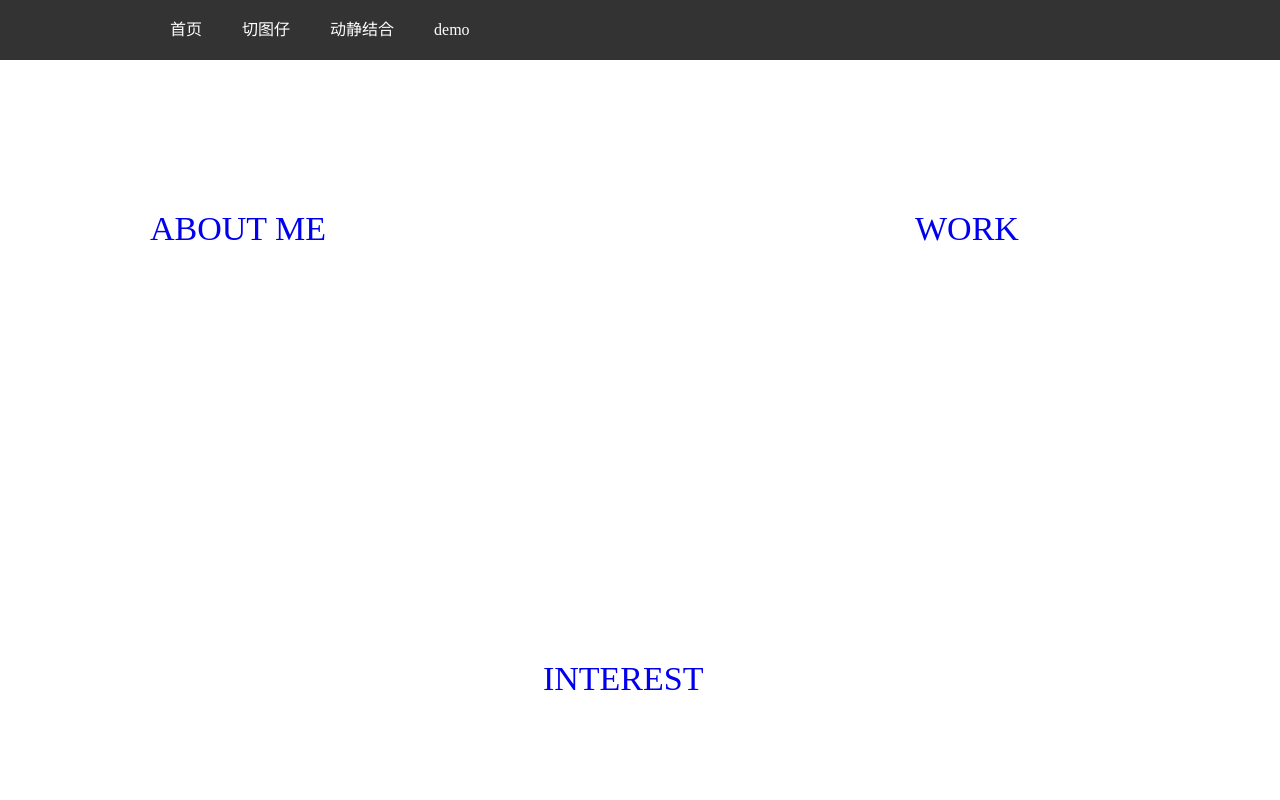
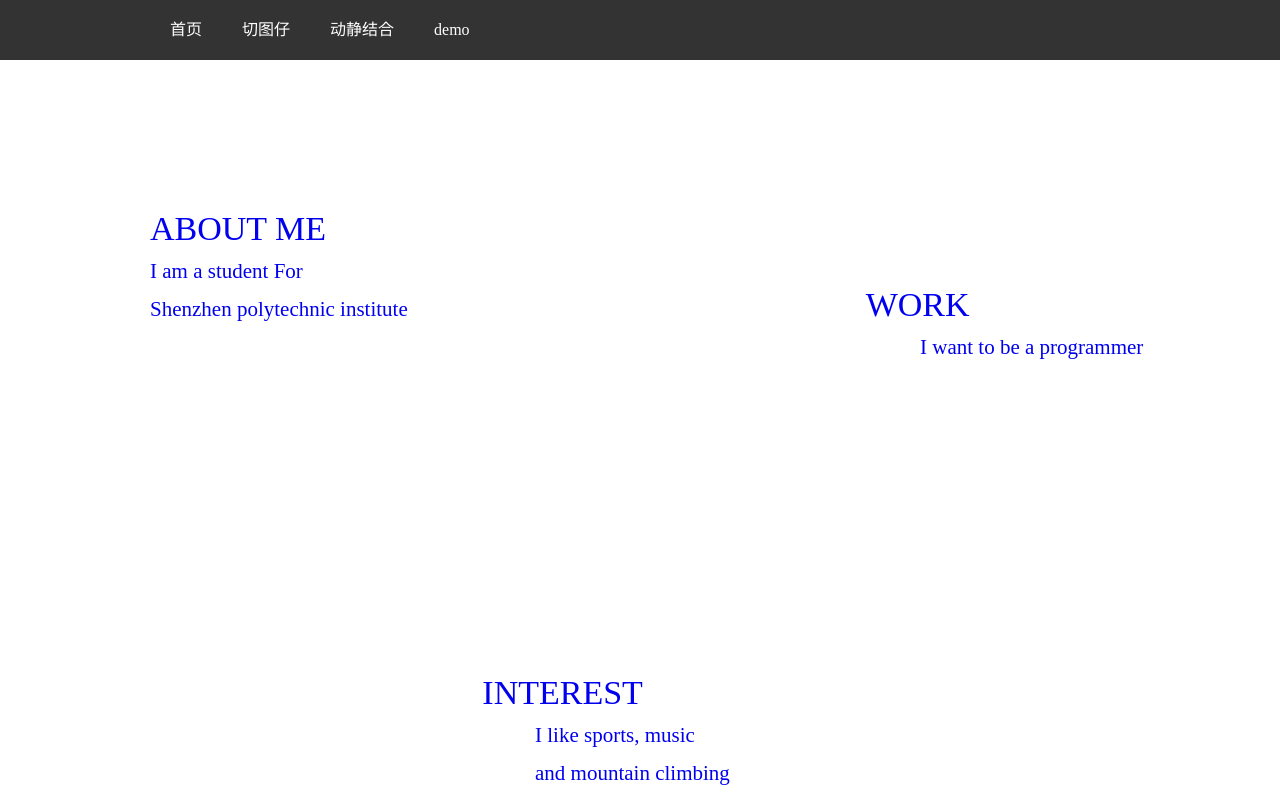
Before and after one commit to SuJiLi/SuJiLi.github.io, a plain HTML site: page index.html in a window 1280 px wide. Drawn offline with Linux system fonts and the light colour scheme.

Commit message:
add all 2017.12.18 14:38

```diff
--- a/css/index.css
+++ b/css/index.css
@@ -59,11 +59,14 @@ a{
     width: 250px;
     background: url("../images/头像.jpg") 100% no-repeat;
     border-radius: 150px;
-    top: 200px;
+    top: 50px;
     left: 350px;
 }
 .s1_con a{
     font-size: 34px;
+}
+.s1_con span:hover {
+    text-decoration: underline;
 }
 .about{
     position: relative;
@@ -72,10 +75,24 @@ a{
 .work{
     position: relative;
     top: 150px;
-    left: 585px;
+    left: 450px;
 }
 .interest{
     position: relative;
-    top: 600px;
+    top: 500px;
     left:105px;
 }
+.span{
+    font-size: 21px;
+    position: relative;
+    left: 150px;
+}
+.span1{
+    left: 0px;
+}
+.span2{
+    left: 320px;
+}
+.span3{
+    left: 280px;
+}
--- a/index.html
+++ b/index.html
@@ -24,9 +24,11 @@
 <div class="con">
 <section class="section s1">
     <div class="s1_con">
-        <a class="about" href="#">ABOUT ME</a>
-        <a class="work" href="#">WORK</a>
-        <a class="interest" href="#">INTEREST</a>
+        <a class="about" href="#">ABOUT ME<br><span class="span span1">
+            I am a student For<br> Shenzhen polytechnic institute</span>
+        </a>
+        <a class="work" href="#">WORK<br><span class="span span2">I want to be a programmer</span></a>
+        <a class="interest" href="#">INTEREST<br><span class="span span3">I like sports, music<br> and mountain climbing</span></a>
         <div class="logo"></div>
 
     </div>
```
